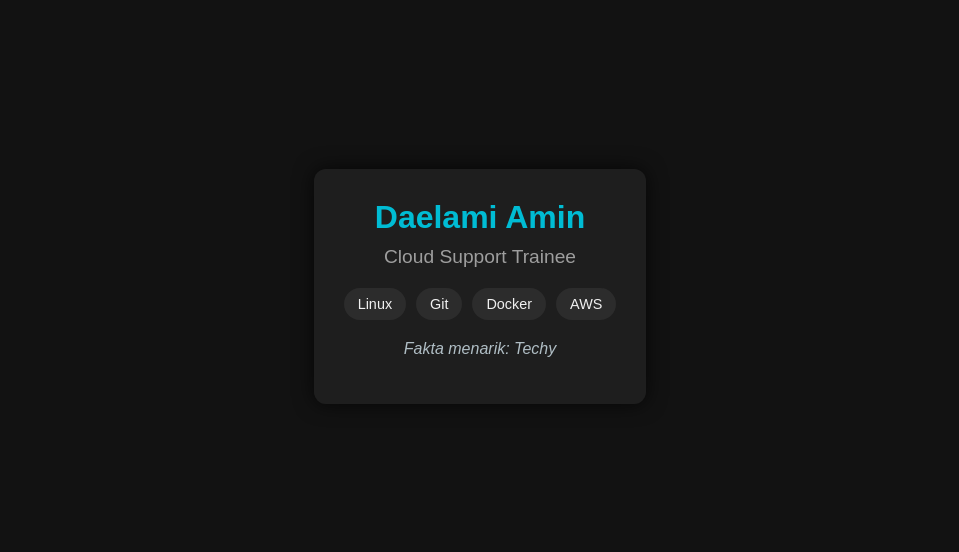
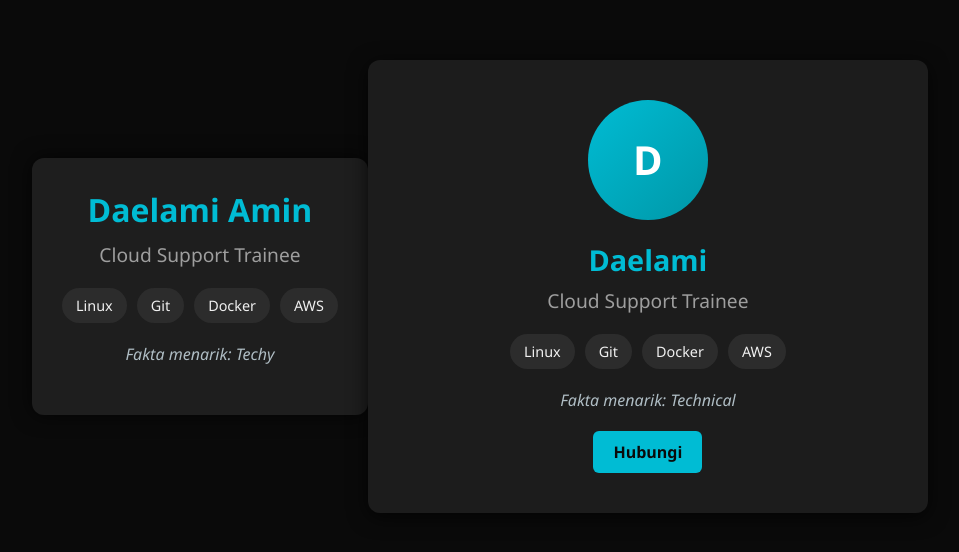
Before and after one commit to daelamiamin/daelamiamin.github.io, a plain HTML site: page index.html in a window 1280 px wide. Shown: the part 114-666 px from the top of the page, without its empty margins (160-1119 px from the left). Drawn offline with Linux system fonts and the light colour scheme.

Commit message:
enhanced

```diff
--- a/index.html
+++ b/index.html
@@ -72,3 +72,122 @@
   </div>
 </body>
 </html>
+<!DOCTYPE html>
+<html lang="ms">
+<head>
+  <meta charset="UTF-8">
+  <title>Portfolio Daelami</title>
+  <style>
+    body {
+      margin: 0;
+      font-family: "Segoe UI", Arial, sans-serif;
+      background-color: #0a0a0a;
+      color: #e0e0e0;
+      display: flex;
+      justify-content: center;
+      align-items: center;
+      height: 100vh;
+    }
+    .profile-card {
+      background-color: #1c1c1c;
+      border-radius: 12px;
+      box-shadow: 0 4px 20px rgba(0,0,0,0.7);
+      max-width: 500px;
+      width: 100%;
+      padding: 40px 30px;
+      text-align: center;
+      transition: transform 0.3s ease, box-shadow 0.3s ease;
+    }
+    .profile-card:hover {
+      transform: translateY(-8px);
+      box-shadow: 0 8px 30px rgba(0,0,0,0.9);
+    }
+    .avatar {
+      width: 120px;
+      height: 120px;
+      border-radius: 50%;
+      background: linear-gradient(135deg,#00bcd4,#0097a7);
+      margin: 0 auto 20px;
+      display: flex;
+      justify-content: center;
+      align-items: center;
+      font-size: 2.5em;
+      color: #fff;
+      font-weight: bold;
+      transition: transform 0.4s ease;
+    }
+    .avatar:hover {
+      transform: rotate(10deg) scale(1.05);
+    }
+    h1 {
+      margin: 0;
+      font-size: 1.8em;
+      color: #00bcd4;
+      transition: color 0.3s ease;
+    }
+    h1:hover {
+      color: #4dd0e1;
+    }
+    h2 {
+      margin: 8px 0 20px;
+      font-size: 1.2em;
+      font-weight: normal;
+      color: #9e9e9e;
+    }
+    .skills {
+      display: flex;
+      flex-wrap: wrap;
+      justify-content: center;
+      gap: 10px;
+      margin-bottom: 20px;
+    }
+    .skill {
+      background-color: #2c2c2c;
+      padding: 8px 14px;
+      border-radius: 20px;
+      font-size: 0.9em;
+      transition: background 0.3s, transform 0.3s;
+    }
+    .skill:hover {
+      background-color: #00bcd4;
+      color: #0a0a0a;
+      transform: scale(1.1);
+    }
+    .fact {
+      font-style: italic;
+      color: #b0bec5;
+      margin-bottom: 20px;
+    }
+    .btn {
+      display: inline-block;
+      padding: 10px 20px;
+      border-radius: 6px;
+      background-color: #00bcd4;
+      color: #0a0a0a;
+      text-decoration: none;
+      font-weight: bold;
+      transition: background 0.3s, transform 0.3s;
+    }
+    .btn:hover {
+      background-color: #0097a7;
+      color: #fff;
+      transform: scale(1.05);
+    }
+  </style>
+</head>
+<body>
+  <div class="profile-card">
+    <div class="avatar">D</div>
+    <h1>Daelami</h1>
+    <h2>Cloud Support Trainee</h2>
+    <div class="skills">
+      <div class="skill">Linux</div>
+      <div class="skill">Git</div>
+      <div class="skill">Docker</div>
+      <div class="skill">AWS</div>
+    </div>
+    <p class="fact">Fakta menarik: Technical</p>
+    <a href="#" class="btn">Hubungi</a>
+  </div>
+</body>
+</html>
```
